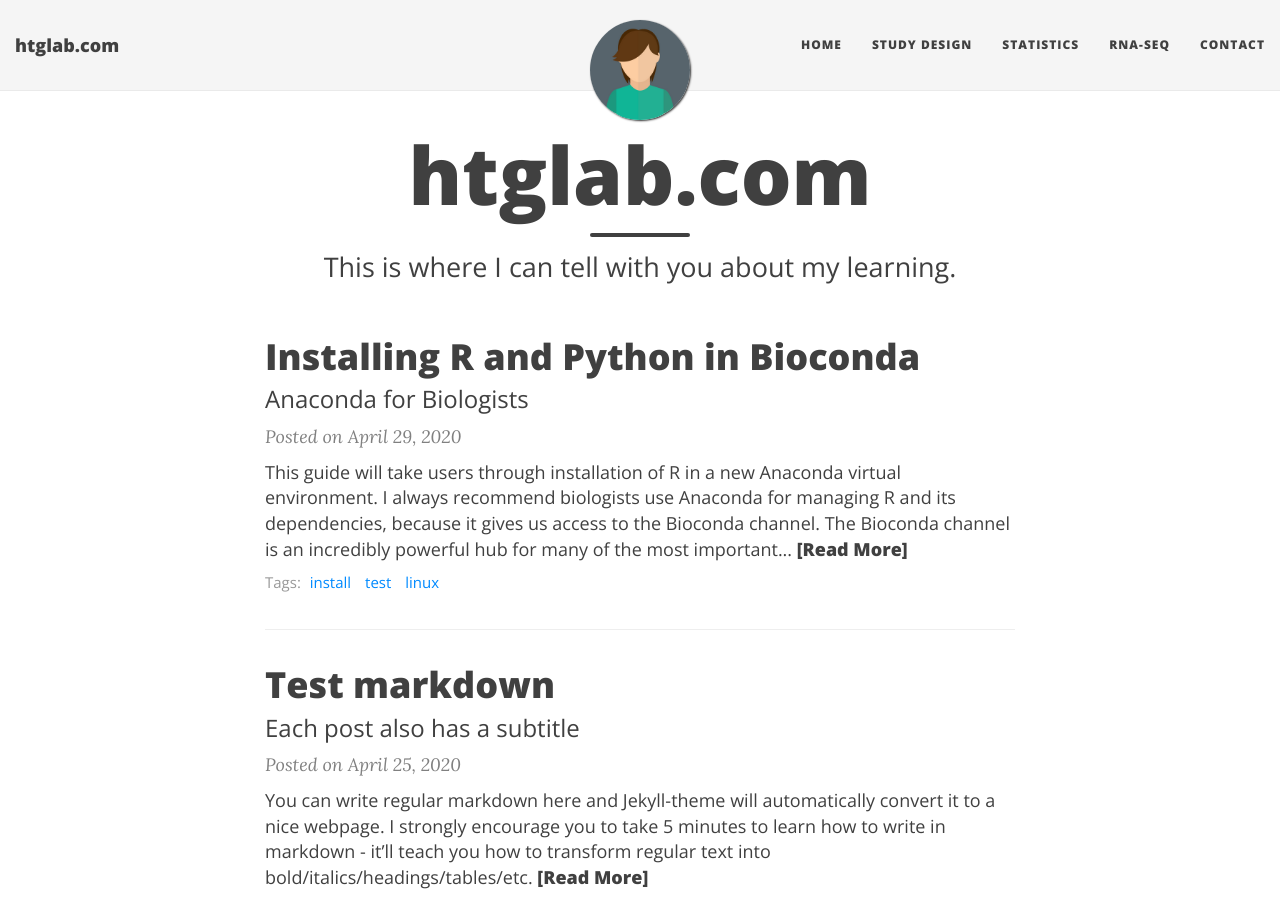
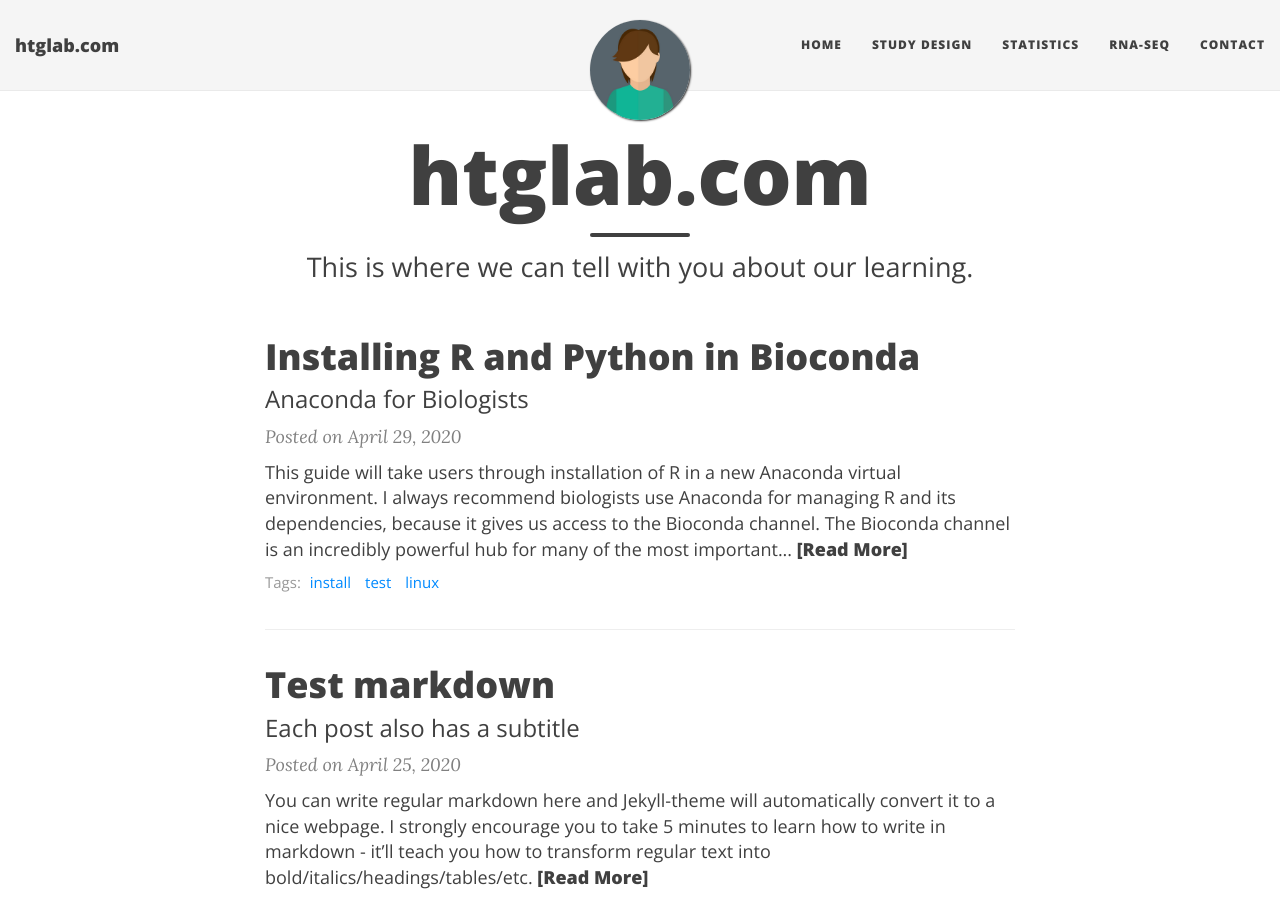
Before and after one commit to notelai/notelai.github.io, a Jekyll site: the page built from index.html, in a window 1280 px wide and 900 px high. Built offline with Jekyll 4.4.1, drawn with Linux system fonts in a browser that asks for light colours; nearby versions of some CDN libraries; the list of posts is cut into pages by our own code.

Commit message:
Update index.html

```diff
--- a/index.html
+++ b/index.html
@@ -1,7 +1,7 @@
 ---
 layout: page
 title: htglab.com
-subtitle: This is where I can tell with you about my learning.
+subtitle: This is where we can tell with you about our learning.
 use-site-title: true
 ---
 
```
